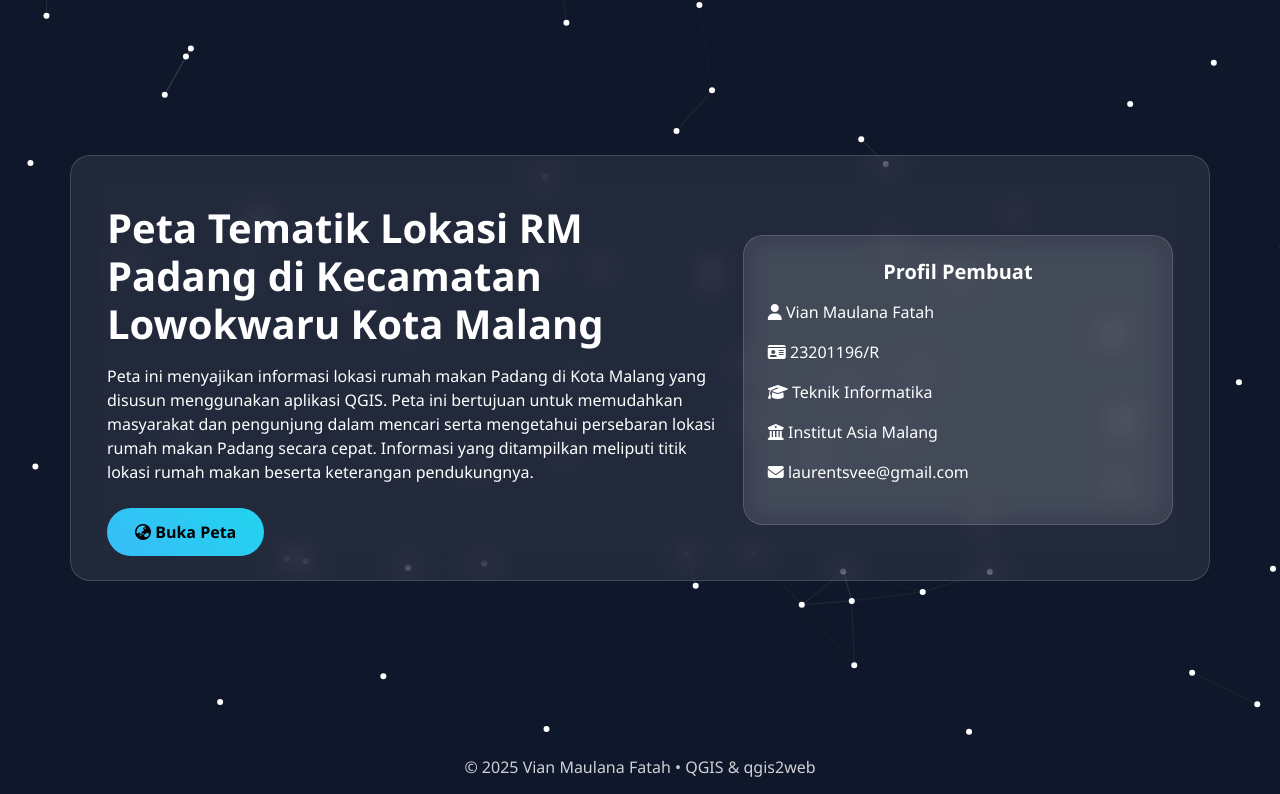
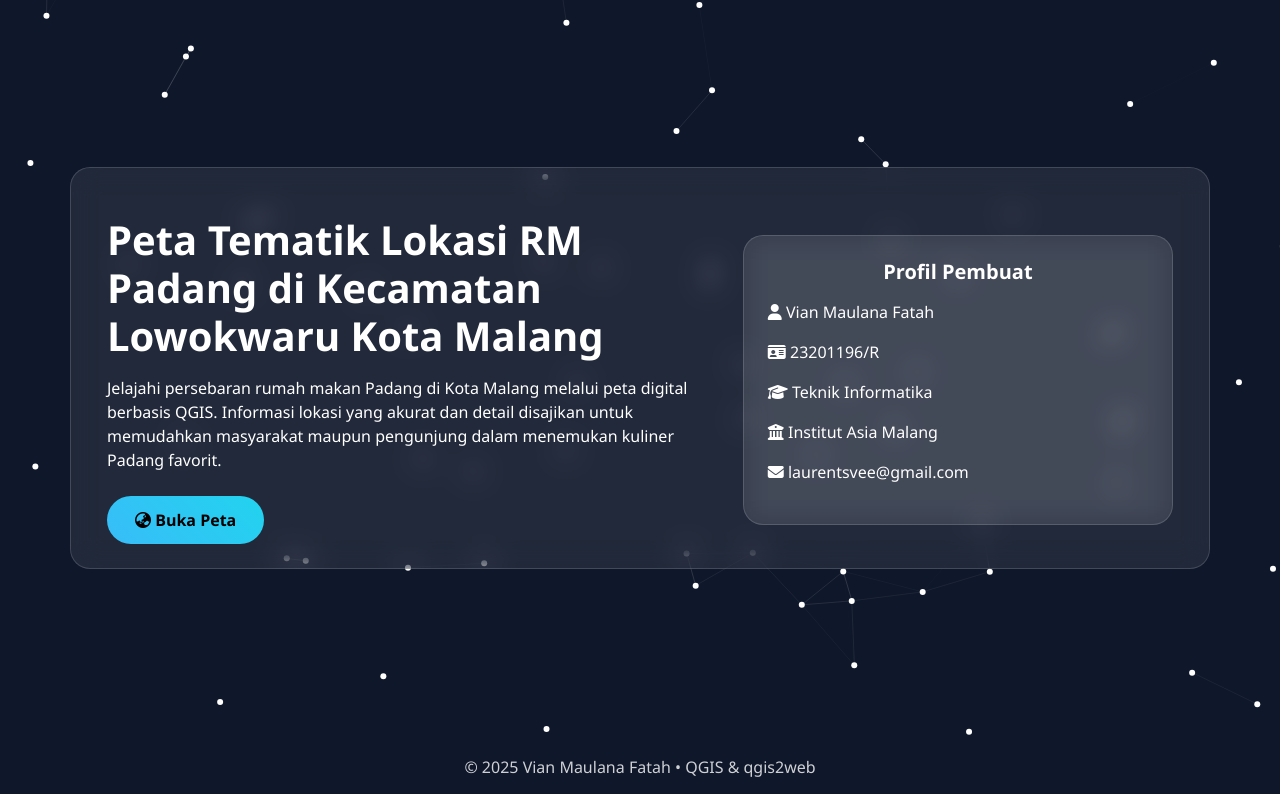
Before and after one commit to azvinaz/SIGC1_Peta-Tematik-Lokasi-RM-Padang-Lowokwaru-Malang, a plain HTML site: page index.html in a window 1280 px wide. Shown: the part 60-854 px from the top of the page. Drawn offline with nearby package versions, Linux system fonts and the light colour scheme.

Commit message:
update letter

```diff
--- a/index.html
+++ b/index.html
@@ -138,12 +138,7 @@
               Peta Tematik Lokasi RM Padang di Kecamatan Lowokwaru Kota Malang
             </h1>
             <p class="mb-4">
-              Peta ini menyajikan informasi lokasi rumah makan Padang di Kota
-              Malang yang disusun menggunakan aplikasi QGIS. Peta ini bertujuan
-              untuk memudahkan masyarakat dan pengunjung dalam mencari serta
-              mengetahui persebaran lokasi rumah makan Padang secara cepat.
-              Informasi yang ditampilkan meliputi titik lokasi rumah makan
-              beserta keterangan pendukungnya.
+              Jelajahi persebaran rumah makan Padang di Kota Malang melalui peta digital berbasis QGIS. Informasi lokasi yang akurat dan detail disajikan untuk memudahkan masyarakat maupun pengunjung dalam menemukan kuliner Padang favorit.
             </p>
 
             <a href="map/peta.html" class="btn btn-map">
```
